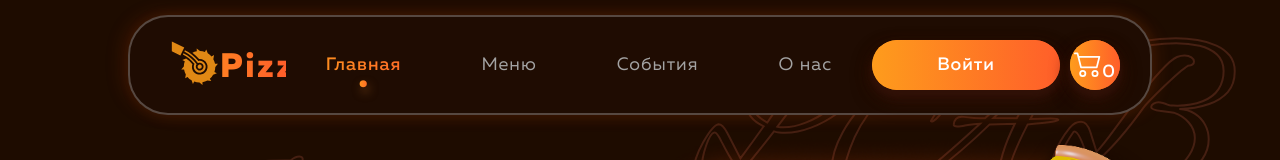
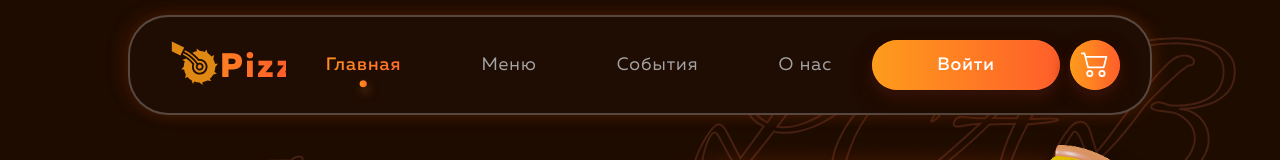
Before and after one commit to kimmito/pizzaLab, a React (Create React App) app: page / in a window 1280 px wide. Shown: the top 160 px of the page. Built offline with nearby package versions, Linux system fonts and the light colour scheme.

Commit message:
header cart button updated

```diff
--- a/src/Components/Header.jsx
+++ b/src/Components/Header.jsx
@@ -20,7 +20,16 @@ class Header extends React.Component{
                 </nav>
                 <div className="user-buttons">
                     <button type="button" className="button">Войти</button>
-                    <button onClick={this.props.renderCart} type="button" className="button cart-button"><BsCart2 className="cart-icon"/><span className="header__cart--count">{this.props.calcOrderCount()}</span></button>
+                    <button
+                        onClick={this.props.renderCart}
+                        type="button"
+                        className={`button cart-button ${this.props.calcOrderCount() > 0 ? 'cart-active' : ''}`}
+                        >
+                        <BsCart2 className={`cart-icon ${this.props.calcOrderCount() > 0 ? 'cart-active' : ''}`}/>
+                        {this.props.calcOrderCount() > 0 && (
+                            <span className="cart__count">{this.props.calcOrderCount()}</span>
+                        )}
+                    </button>
                 </div>
             </header>
 
--- a/src/css/style.css
+++ b/src/css/style.css
@@ -205,7 +205,6 @@ header::after{
 
 
 .cart-button{
-    overflow: visible;
     margin-left: 10px;
     padding: 0;
     width: 50px;
@@ -215,6 +214,19 @@ header::after{
     font-size: 28px;
 }
 
+
+.cart-button.cart-active{
+    height: 50px;
+    width: 80px;
+}
+.cart-active .cart-icon{
+    margin-right: 10px;
+}
+.cart__count{
+    font-size: 24px;
+    position: relative;
+    bottom: 3px;
+}
 
 .home-wrapper{
     position: relative;
```
